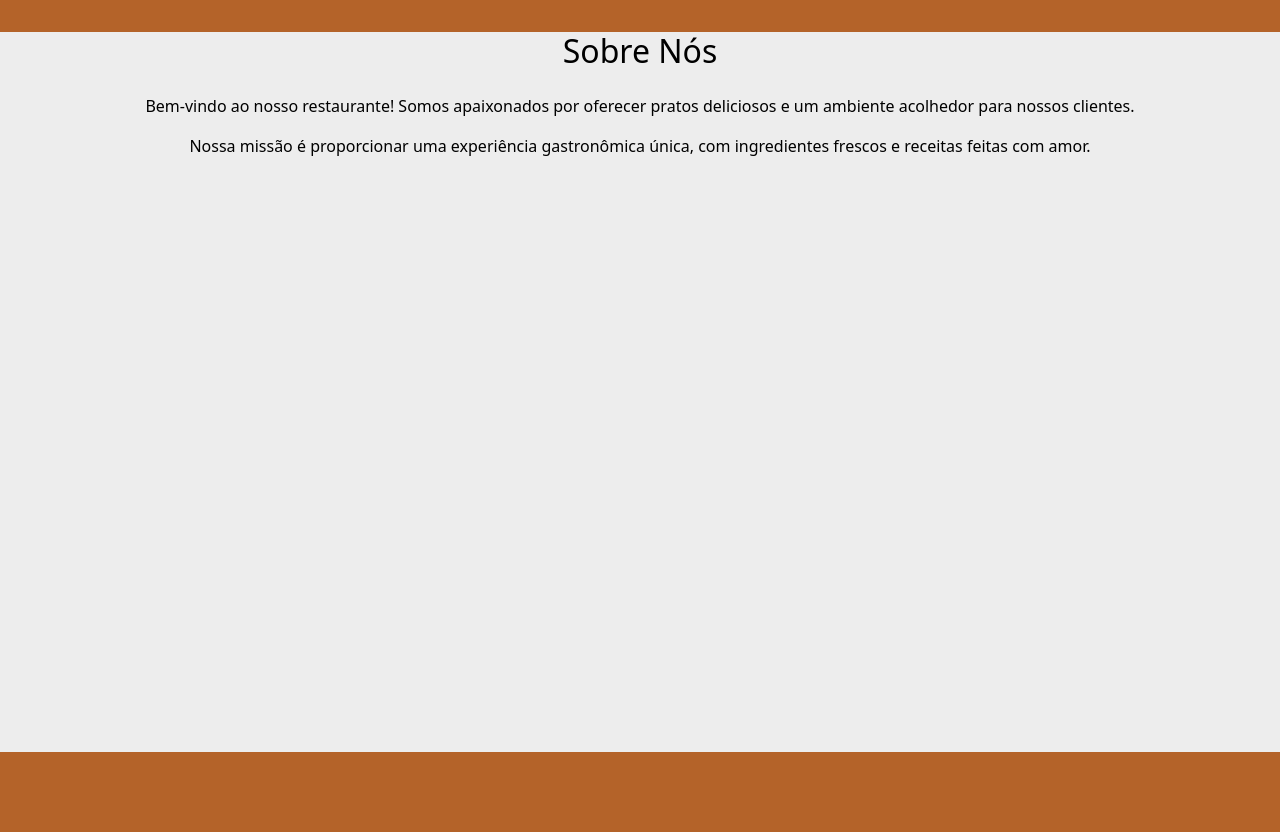
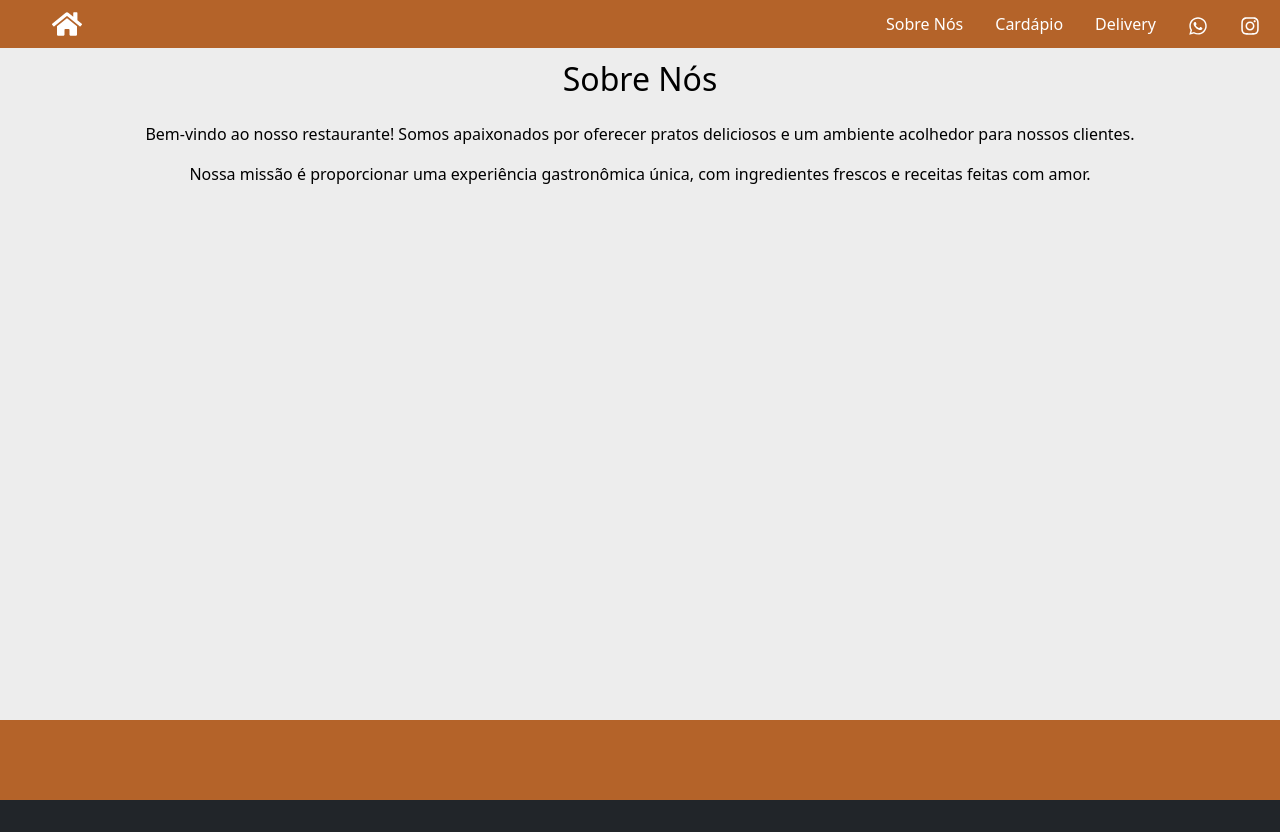
Before and after one commit to DOAgustavo/rest-palatus, a Next.js app: page / in a window 1280 px wide. After the commit the page ends 800 px from the top, so only its background shows below. Built offline with nearby package versions, Linux system fonts and the light colour scheme.

Commit message:
finalizando o navBar

```diff
--- a/src/app/styles/globals.css
+++ b/src/app/styles/globals.css
@@ -18,3 +18,17 @@
   text-decoration: none;
 
 }
+ul {
+  list-style: none; /* Remove os marcadores de todas as <ul> */
+  padding: 0; /* Remove o padding padrão */
+  margin: 0; /* Remove a margem padrão */
+}
+
+.nav-link:focus
+ {
+  color: white; /* Garante que a cor permaneça branca após o clique */
+}
+
+.nav-link:hover {
+  color: #f0a500;
+}
--- a/src/components/NavBar/NavBar.tsx
+++ b/src/components/NavBar/NavBar.tsx
@@ -3,35 +3,42 @@ import NavButton from "../buttons/NavButton";
 
 export default function NavBar() {
   return (
-    <header className="navbar d-flex row justify-content-between align-items-end bg-brown p-3">
+    <header className="navbar d-flex justify-content-between align-items-center bg-brown p-1 position-fixed w-100" style={{ top: 0, zIndex: 1000 }}>{/* Logo da empresa */}
+    <div className="d-flex align-items-center ms-5">
+      <a href="#">
+        <FaHome size={30} className="me-2 text-white" /> {/* Ícone da logo */}
+      </a>
+
+    </div>
+
+
       {/* Botão NavButton visível apenas em telas pequenas */}
-      <NavButton className="d-flex d-lg-none justify-content-center align-items-center">
-        <section>
-          <ul className="d-flex list-unstyled m-0 justify-content-center">
-            <li className="mx- mb-1 mb-md-0">
-              <a className="" href="#">
-                Sobre nós
+      <NavButton className="d-flex justify-content-end align-items-center">
+      <section className="ms-auto">
+      <ul className="nav justify-content-end">
+  <li className="nav-item">
+    <a className="nav-link active " href="#">Sobre Nós</a>
+  </li>
+  <li className="nav-item">
+    <a className="nav-link" href="#">Cardápio</a>
+  </li>
+  <li className="nav-item">
+    <a className="nav-link" href="#">Delivery</a>
+  </li>
+<li className="nav-item">
+<a className="nav-link" href="#">
+        <FaWhatsapp size={20}  />
       </a>
     </li>
-            <li className="mx-5 mb-1 mb-md-0">
-              <a href="#">Cardápio</a>
-            </li>
-            <li className="mx-5 mb-1 mb-2 ms-0 mb-md-0">
-              <a href="#">Delivery</a>
-            </li>
-            <li className="mx-1 mb-2 ms-5 mb-md-0">
-              <a href="#">
-                <FaWhatsapp size={20} className="text-white" />
-              </a>
-            </li>
-            <li className="mx-1 mb-2 mb-md-0">
-              <a href="#">
-                <FaInstagram size={20} className="text-white" />
+    <li className="nav-item ">
+    <a className="nav-link" href="#">
+        <FaInstagram size={20}  />
       </a>
     </li>
 </ul>
 </section>
       </NavButton>
+
     </header>
   );
 }
--- a/src/components/buttons/NavButton.tsx
+++ b/src/components/buttons/NavButton.tsx
@@ -12,17 +12,44 @@ export default function NavButton({ children, className }: NavButtonProps) {
   const [open, setOpen] = useState(false);
 
   return (
-    <header className={`d-lg-none ${className}`}>
+    <>
+      {/* Botão Hamburger visível apenas em telas pequenas */}
+      <div className={`d-sm-none ${className}`}>
+        <Hamburger toggled={open} toggle={setOpen} size={20} />
+      </div>
+
+      {/* Caixa flutuante exibida ao abrir o menu */}
       {open && (
         <div
-          className="navbutton position-start absolutetext-black z-50
-          flex items-center justify-center"
+          className="position-fixed   bg-branco text-black  flex flex-col items-end justify-end"
+          style={{
+            top: "0px", // Posiciona a caixa 60px abaixo do topo
+            right: "70px", // Ajusta a posição horizontal (opcional)
+            width: "323px",
 
+            zIndex: 1000, // Posicion
+          }}
         >
-          {children}
+          <ul className="nav nav-tabs bg-brown">
+
+          <li className="nav-item ">
+    <a className="nav-link" href="#">Sobre</a>
+  </li>
+  <li className="nav-item">
+    <a className="nav-link" href="#">Cardápio</a>
+  </li>
+  <li className="nav-item">
+    <a className="nav-link" href="#">Delivery</a>
+  </li>
+
+</ul>
+          {/* Botão para fechar o menu */}
+
         </div>
       )}
-      <Hamburger toggled={open} toggle={setOpen} />
-    </header>
+
+      {/* Conteúdo visível em telas maiores */}
+      {!open && <div className="d-none d-sm-flex">{children}</div>}
+    </>
   );
 }
--- a/src/components/screens/SobreNos.tsx
+++ b/src/components/screens/SobreNos.tsx
@@ -1,16 +1,23 @@
 export default function SobreNos() {
   return (
-      <div className="  text-black " style={{height: '100vh', background: 'linear-gradient(180deg, #ededed 90%,#b46329 10%)'
-        ,
-      }}>
+    <div
+      className="text-black"
+      style={{
+        height: "100vh",
+        width: "100%",
+        background: "linear-gradient(180deg, #ededed 90%, #b46329 10%)",
+        paddingTop: "60px", // Adiciona espaço para compensar o NavBar
+      }}
+    >
       <div className="container text-center">
-
         <h2 className="mb-4">Sobre Nós</h2>
         <p className="mb-3">
-            Bem-vindo ao nosso restaurante! Somos apaixonados por oferecer pratos deliciosos e um ambiente acolhedor para nossos clientes.
+          Bem-vindo ao nosso restaurante! Somos apaixonados por oferecer pratos
+          deliciosos e um ambiente acolhedor para nossos clientes.
         </p>
         <p>
-            Nossa missão é proporcionar uma experiência gastronômica única, com ingredientes frescos e receitas feitas com amor.
+          Nossa missão é proporcionar uma experiência gastronômica única, com
+          ingredientes frescos e receitas feitas com amor.
         </p>
       </div>
     </div>
```
Also changed, not shown: src/app/(public)/page.tsx (line endings or trailing spaces). Lines whose indentation alone changed are shown as unchanged.
